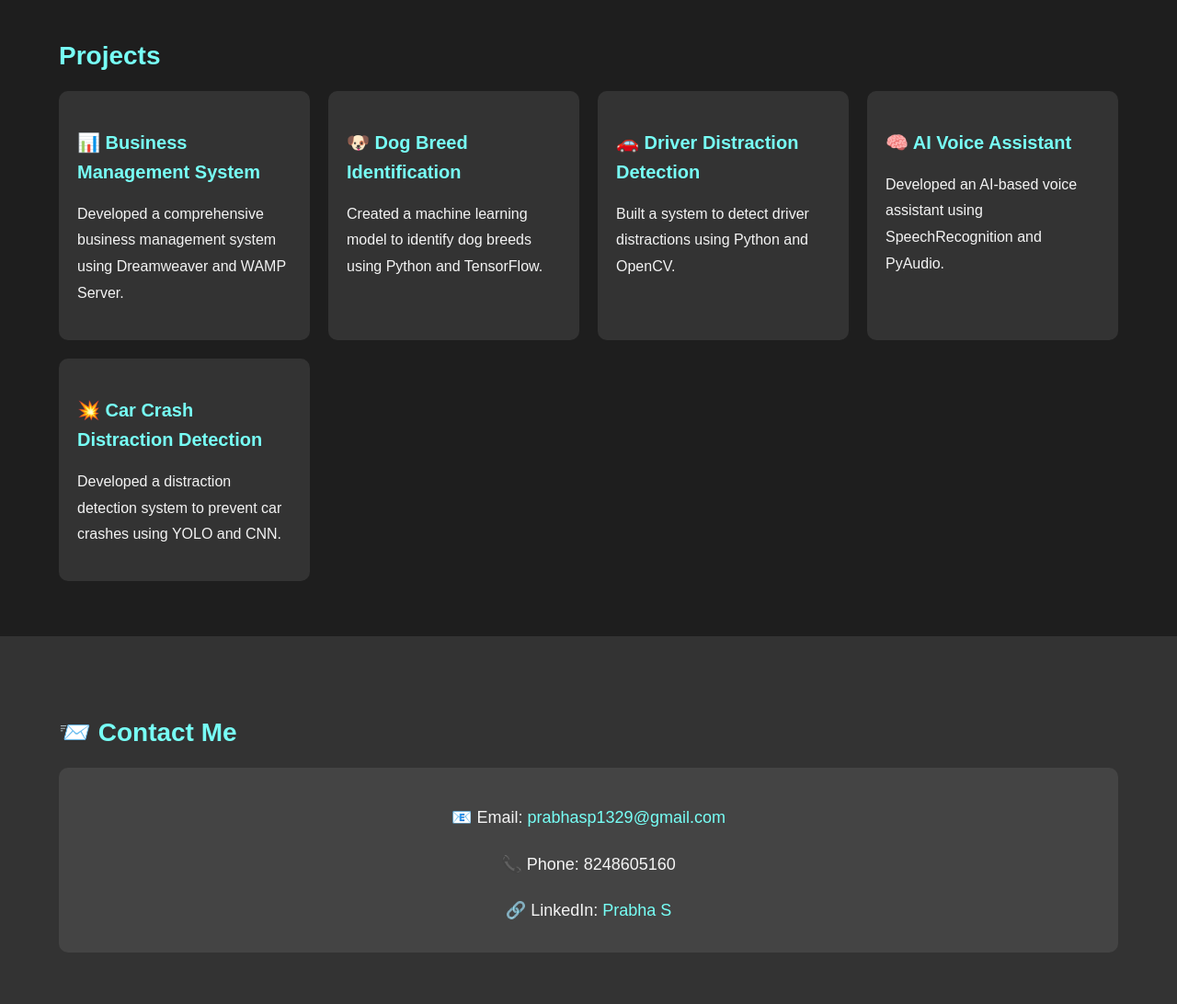
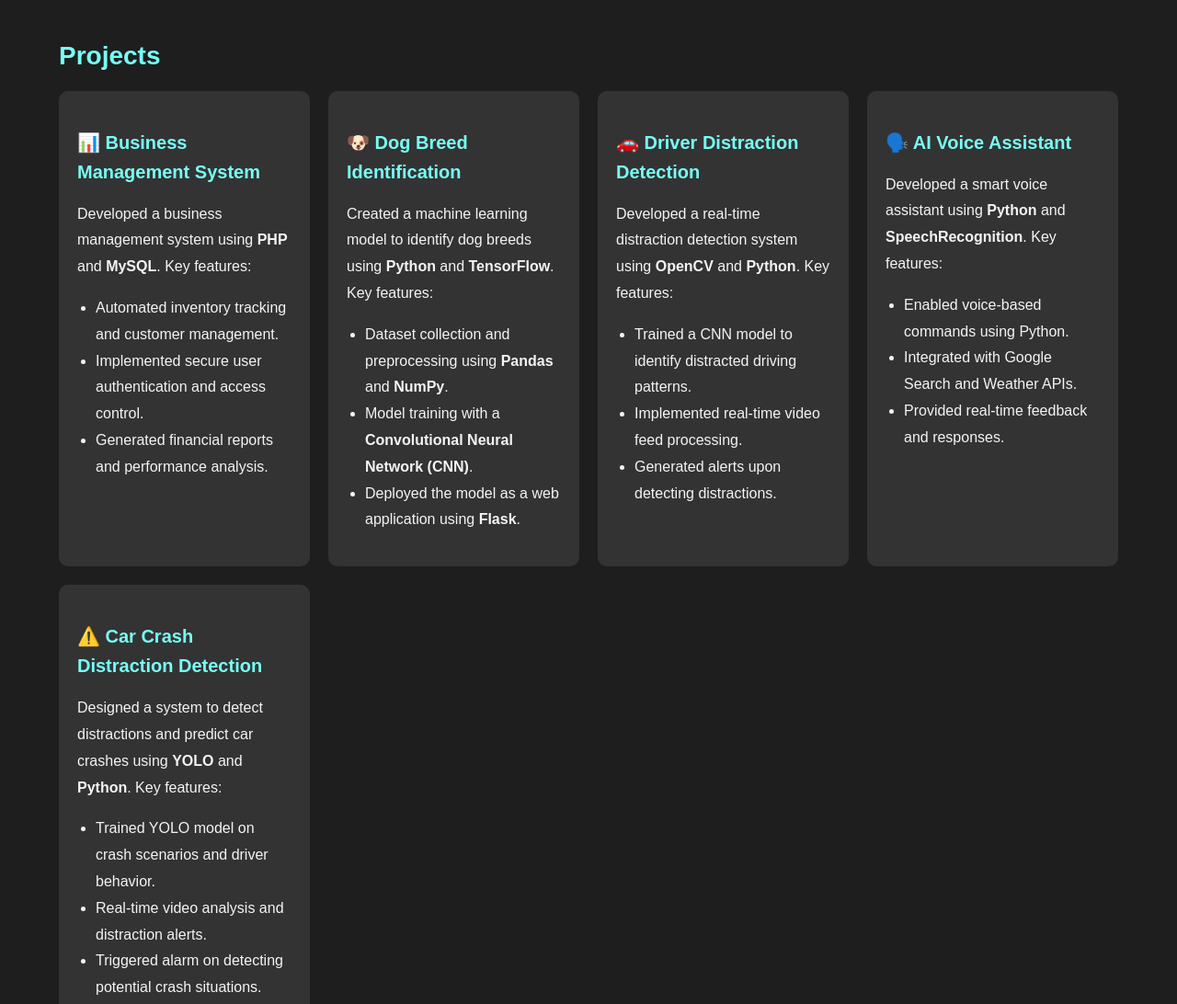
Before and after one commit to Prabha-13/portfolio, a website: page index.html in a window 1280 px wide. Shown: the part 2160-3252 px from the top of the page at 92% size. Drawn offline with Linux system fonts and the light colour scheme.

Commit message:
Update index.html

```diff
--- a/index.html
+++ b/index.html
@@ -1,11 +1,11 @@
 <!DOCTYPE html>
 <html lang="en">
 <head>
-    <meta charset="UTF-8">
-    <meta name="viewport" content="width=device-width, initial-scale=1.0">
+    <meta charset="UTF-8" />
+    <meta name="viewport" content="width=device-width, initial-scale=1.0" />
     <title>PRABHA S - Portfolio</title>
-    <link rel="stylesheet" href="style.css">
-    <link rel="stylesheet" href="https://cdnjs.cloudflare.com/ajax/libs/font-awesome/6.0.0/css/all.min.css">
+    <link rel="stylesheet" href="style.css" />
+    <link rel="stylesheet" href="https://cdnjs.cloudflare.com/ajax/libs/font-awesome/6.0.0/css/all.min.css" />
 </head>
 <body>
     <!-- Navigation Bar -->
@@ -110,25 +110,59 @@
         <div class="container">
             <h2>Projects</h2>
             <div class="projects-grid">
+                <!-- Project 1 -->
                 <div class="project">
                     <h3>📊 Business Management System</h3>
-                    <p>Developed a comprehensive business management system using Dreamweaver and WAMP Server.</p>
+                    <p>Developed a business management system using <strong>PHP</strong> and <strong>MySQL</strong>. Key features:</p>
+                    <ul>
+                        <li>Automated inventory tracking and customer management.</li>
+                        <li>Implemented secure user authentication and access control.</li>
+                        <li>Generated financial reports and performance analysis.</li>
+                    </ul>
                 </div>
+
+                <!-- Project 2 -->
                 <div class="project">
                     <h3>🐶 Dog Breed Identification</h3>
-                    <p>Created a machine learning model to identify dog breeds using Python and TensorFlow.</p>
+                    <p>Created a machine learning model to identify dog breeds using <strong>Python</strong> and <strong>TensorFlow</strong>. Key features:</p>
+                    <ul>
+                        <li>Dataset collection and preprocessing using <strong>Pandas</strong> and <strong>NumPy</strong>.</li>
+                        <li>Model training with a <strong>Convolutional Neural Network (CNN)</strong>.</li>
+                        <li>Deployed the model as a web application using <strong>Flask</strong>.</li>
+                    </ul>
                 </div>
+
+                <!-- Project 3 -->
                 <div class="project">
                     <h3>🚗 Driver Distraction Detection</h3>
-                    <p>Built a system to detect driver distractions using Python and OpenCV.</p>
+                    <p>Developed a real-time distraction detection system using <strong>OpenCV</strong> and <strong>Python</strong>. Key features:</p>
+                    <ul>
+                        <li>Trained a CNN model to identify distracted driving patterns.</li>
+                        <li>Implemented real-time video feed processing.</li>
+                        <li>Generated alerts upon detecting distractions.</li>
+                    </ul>
                 </div>
+
+                <!-- Project 4 -->
                 <div class="project">
-                    <h3>🧠 AI Voice Assistant</h3>
-                    <p>Developed an AI-based voice assistant using SpeechRecognition and PyAudio.</p>
+                    <h3>🗣️ AI Voice Assistant</h3>
+                    <p>Developed a smart voice assistant using <strong>Python</strong> and <strong>SpeechRecognition</strong>. Key features:</p>
+                    <ul>
+                        <li>Enabled voice-based commands using Python.</li>
+                        <li>Integrated with Google Search and Weather APIs.</li>
+                        <li>Provided real-time feedback and responses.</li>
+                    </ul>
                 </div>
+
+                <!-- Project 5 -->
                 <div class="project">
-                    <h3>💥 Car Crash Distraction Detection</h3>
-                    <p>Developed a distraction detection system to prevent car crashes using YOLO and CNN.</p>
+                    <h3>⚠️ Car Crash Distraction Detection</h3>
+                    <p>Designed a system to detect distractions and predict car crashes using <strong>YOLO</strong> and <strong>Python</strong>. Key features:</p>
+                    <ul>
+                        <li>Trained YOLO model on crash scenarios and driver behavior.</li>
+                        <li>Real-time video analysis and distraction alerts.</li>
+                        <li>Triggered alarm on detecting potential crash situations.</li>
+                    </ul>
                 </div>
             </div>
         </div>
@@ -141,7 +175,7 @@
             <div class="contact-info">
                 <p>📧 Email: <a href="mailto:prabhasp1329@gmail.com">prabhasp1329@gmail.com</a></p>
                 <p>📞 Phone: 8248605160</p>
-                <p>🔗 LinkedIn: <a href="https://www.linkedin.com/in/prabhasenrayaperumal-865236266" target="_blank">Prabha S</a></p>
+                <p>🔗 LinkedIn: <a href="#" target="_blank">Prabha S</a></p>
             </div>
         </div>
     </section>
@@ -152,7 +186,5 @@
             <p>&copy; 2025 Prabha S. All rights reserved.</p>
         </div>
     </footer>
-
-    <script src="script.js"></script>
 </body>
 </html>
```
